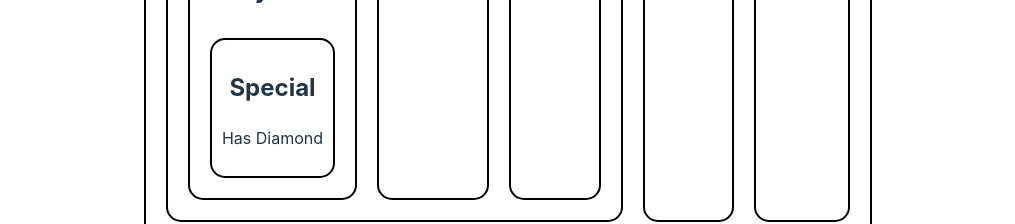
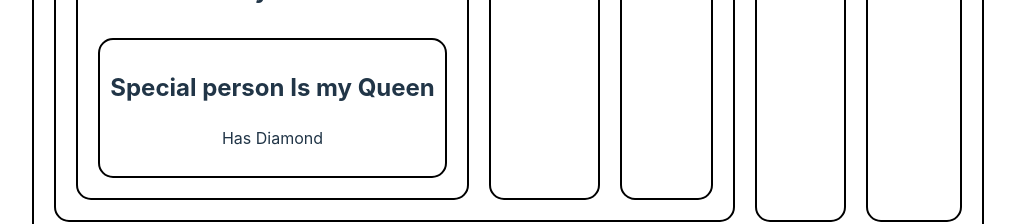
Before and after one commit to GGTuran/taking-away, a React (Vite) app: page / in a window 1280 px wide. Shown: the part 412-636 px from the top of the page, without its empty margins (132-1147 px from the left). Built offline with nearby package versions, Linux system fonts and the light colour scheme.

Commit message:
contexted

```diff
--- a/src/Components/Grandpa/Grandpa.jsx
+++ b/src/Components/Grandpa/Grandpa.jsx
@@ -4,7 +4,7 @@ import Dad from "../Dad/Dad";
 import Uncle from "../Uncle/Uncle";
 import './Grandpa.css'
 
-const AssetContext = createContext('Is my Queen');
+export const AssetContext = createContext('Is my Queen');
 
 const Grandpa = () => {
     const asset = 'Diamond';
--- a/src/Components/Special/Special.jsx
+++ b/src/Components/Special/Special.jsx
@@ -1,9 +1,12 @@
 import PropTypes from 'prop-types' ;
+import { useContext } from 'react';
+import { AssetContext } from '../Grandpa/Grandpa';
 
 const Special = ({asset}) => {
+    const queen = useContext(AssetContext);
     return (
         <div>
-            <h2>Special</h2>
+            <h2>Special person  {queen}</h2>
             <p>Has {asset}</p>
         </div>
     );
```
